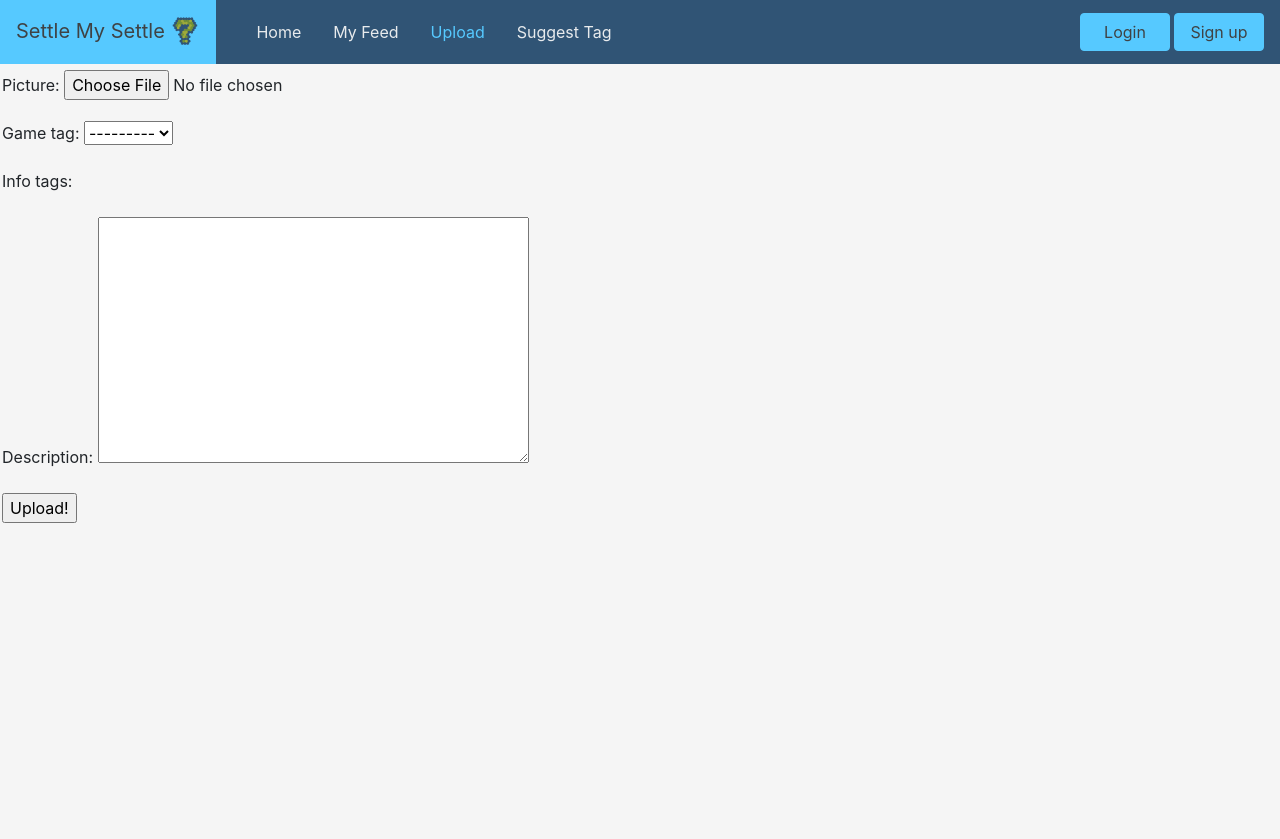
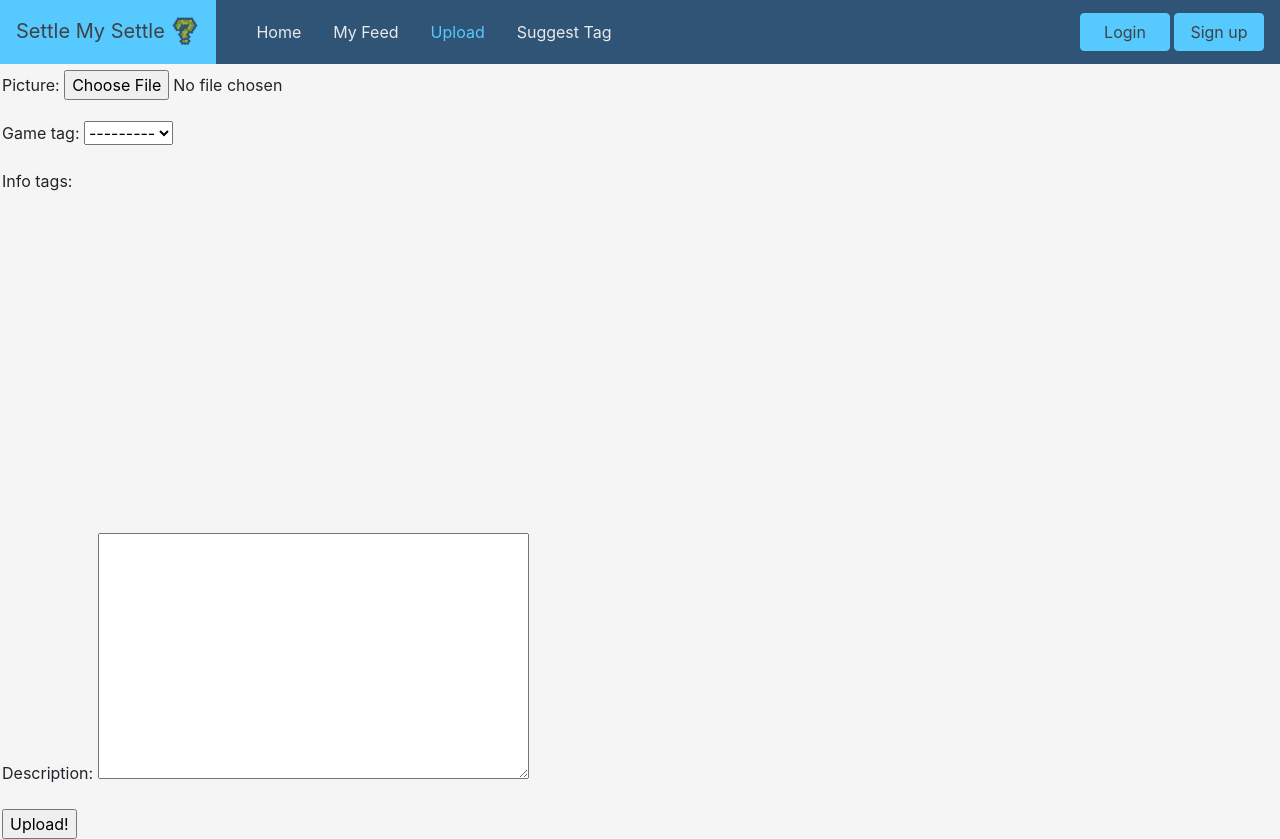
Before and after one commit to settlemysettle/SettleMySettle, a Django app: page /settle/upload in a window 1280 px wide. Before the commit the page ends 523 px from the top, so only its background shows below. Run offline with Django 3.2, Linux system fonts and the light colour scheme; data that the repository does not hold is empty; some libraries are stand-ins or nearby versions.

Commit message:
Placed checkbox list inside scrollbar (w/problem)

```diff
--- a/settle/forms.py
+++ b/settle/forms.py
@@ -54,7 +54,7 @@ class UploadForm(forms.ModelForm):
     game_tag = forms.ModelChoiceField(queryset=Tag.objects.filter(is_game_tag=True).filter(is_pending=False).order_by("text"))
 
 
-    info_tags = forms.ModelMultipleChoiceField(queryset=Tag.objects.filter(is_game_tag=False).filter(is_pending=False).order_by("text"), widget=forms.CheckboxSelectMultiple)
+    info_tags = forms.ModelMultipleChoiceField(queryset=Tag.objects.all().order_by("text"), widget=forms.CheckboxSelectMultiple(attrs = {'class':'info-tag-list'}))
     class Meta:
         # Make it inherit fields from Post model
         model = Post
--- /dev/null
+++ b/static/css/upload.css
@@ -0,0 +1,5 @@
+.info-tag-list {
+    overflow: hidden;
+    overflow-y: scroll;
+    height: 300px;
+}
--- a/templates/settle/upload.html
+++ b/templates/settle/upload.html
@@ -3,6 +3,7 @@
 
 {% block style_block %}
     <!-- Import custom CSS here! -->
+    <link rel="stylesheet" type="text/css" href="{% static "css/upload.css" %}">
 {% endblock %}
 
 {% block title_block %}Upload{% endblock %}
```
